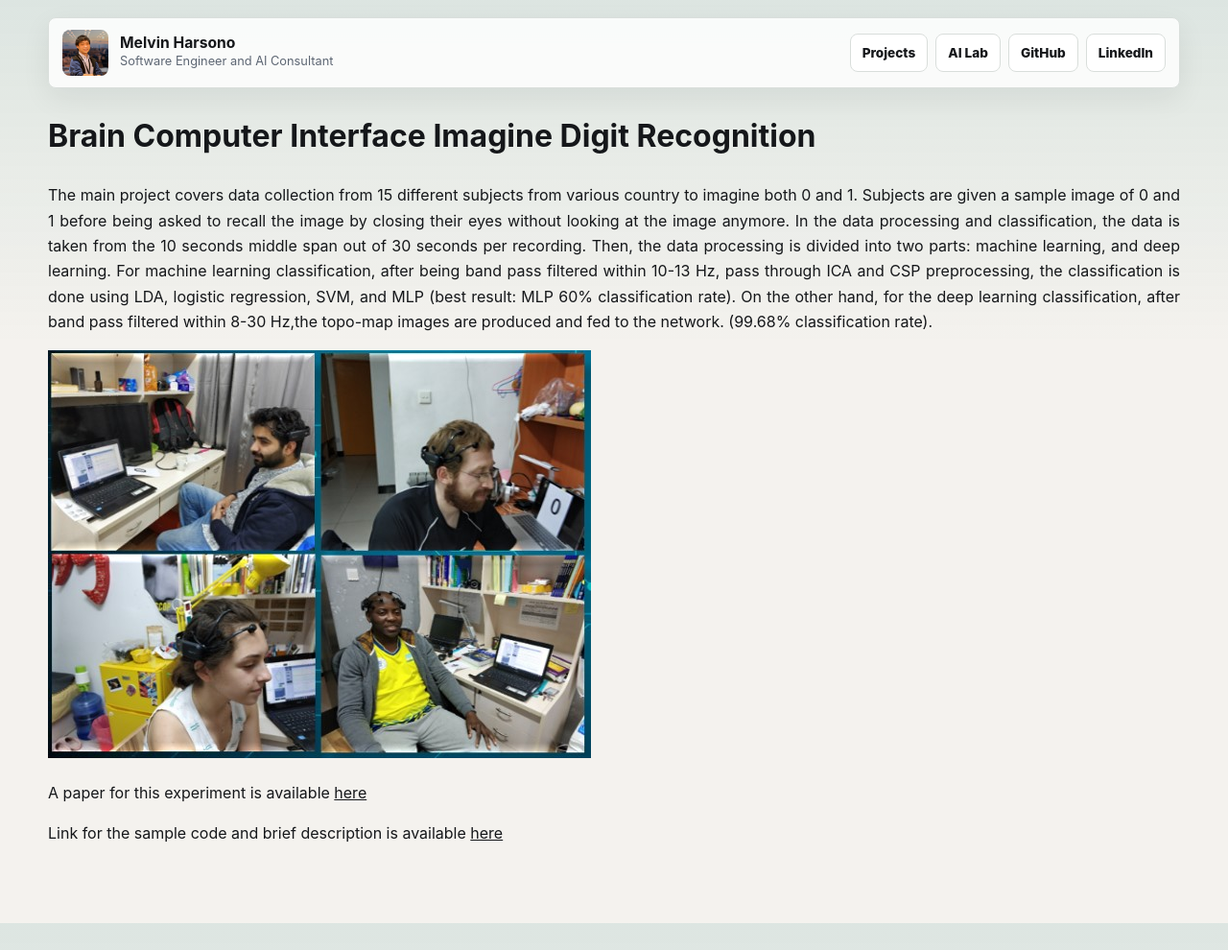
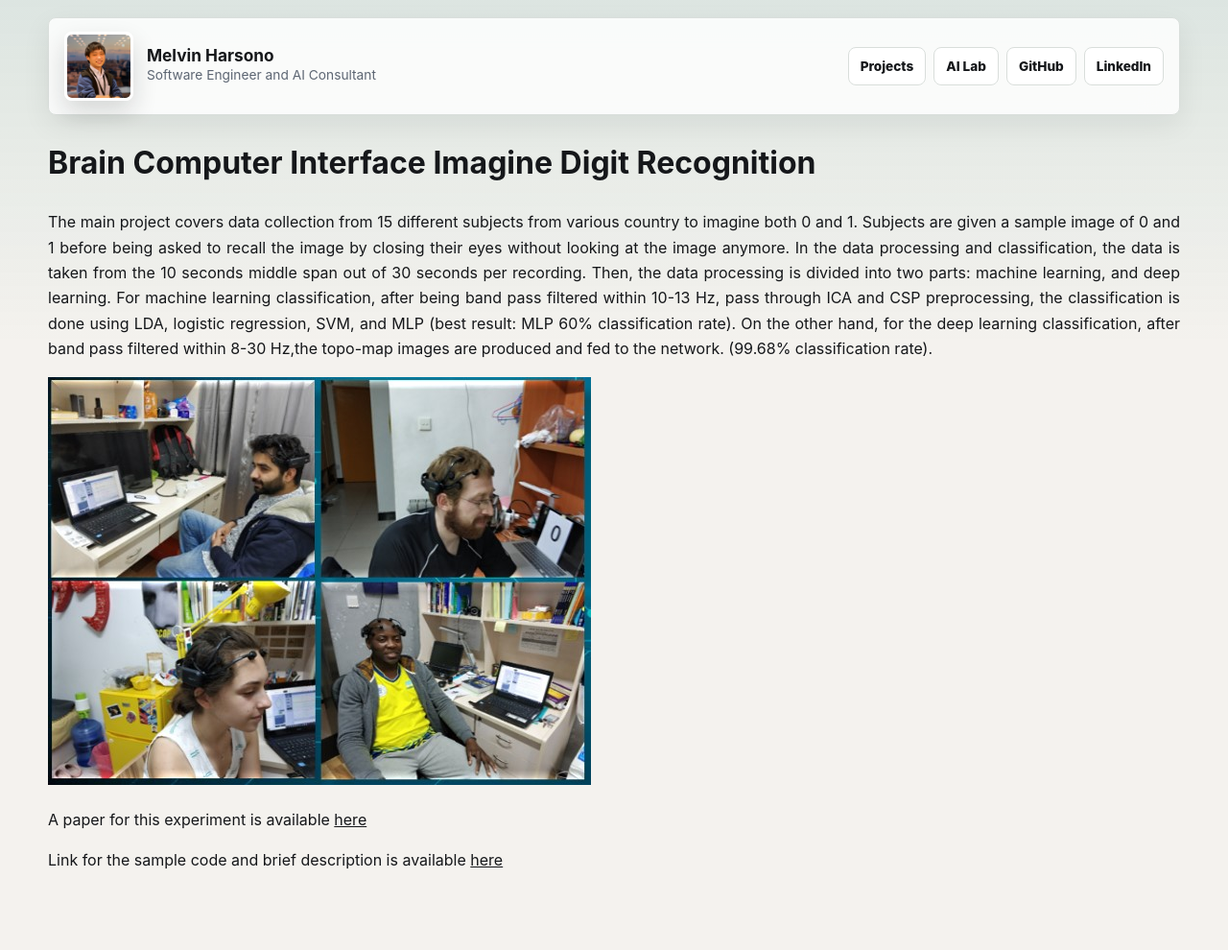
Before and after one commit to Melvin555/Melvin555.github.io, a Jekyll site: the page built from BCI-Imagination.md, in a window 1280 px wide and 990 px high. Shown: the whole window at 96% size. Built offline with Jekyll 4.4.1, drawn with Linux system fonts in a browser that asks for light colours; our own code applies the rules of GitHub Pages for plain Markdown files.

Commit message:
update page layout

```diff
--- a/assets/css/style.scss
+++ b/assets/css/style.scss
@@ -54,7 +54,7 @@ a {
   gap: 24px;
   width: min(1180px, calc(100% - 40px));
   margin: 18px auto 0;
-  padding: 12px 14px;
+  padding: 14px 16px;
   background: rgba(255, 255, 255, 0.82);
   border: 1px solid var(--line);
   border-radius: var(--radius);
@@ -65,16 +65,18 @@ a {
 .brand {
   display: inline-flex;
   align-items: center;
-  gap: 12px;
+  gap: 14px;
   min-width: 0;
   text-decoration: none;
 }
 
 .brand img {
-  width: 48px;
-  height: 48px;
+  width: 72px;
+  height: 72px;
   object-fit: cover;
   border-radius: var(--radius);
+  border: 3px solid #ffffff;
+  box-shadow: 0 12px 26px rgba(21, 23, 26, 0.16);
 }
 
 .brand strong,
@@ -83,13 +85,13 @@ a {
 }
 
 .brand strong {
-  font-size: 0.98rem;
+  font-size: 1.08rem;
   line-height: 1.1;
 }
 
 .brand em {
   color: var(--muted);
-  font-size: 0.8rem;
+  font-size: 0.86rem;
   font-style: normal;
 }
 
@@ -136,11 +138,11 @@ a {
 
 .hero-panel {
   display: grid;
-  grid-template-columns: minmax(0, 1fr) 330px;
-  gap: 30px;
+  grid-template-columns: minmax(0, 1fr) 300px;
+  gap: 28px;
   align-items: center;
-  min-height: 560px;
-  padding: clamp(34px, 6vw, 72px);
+  min-height: 430px;
+  padding: clamp(28px, 4.5vw, 52px);
   background:
     linear-gradient(135deg, rgba(255, 255, 255, 0.96), rgba(233, 239, 237, 0.92)),
     var(--surface);
@@ -160,18 +162,18 @@ a {
 }
 
 .hero-panel h1 {
-  max-width: 840px;
-  margin: 0 0 20px;
-  font-size: clamp(3.2rem, 7vw, 6.2rem);
-  line-height: 0.96;
+  max-width: 760px;
+  margin: 0 0 18px;
+  font-size: clamp(2.35rem, 5vw, 4.55rem);
+  line-height: 1.02;
   letter-spacing: 0;
 }
 
 .intro {
-  max-width: 720px;
-  margin: 0 0 28px;
+  max-width: 680px;
+  margin: 0 0 24px;
   color: #3f4751;
-  font-size: 1.12rem;
+  font-size: 1.04rem;
 }
 
 .action-row {
@@ -192,8 +194,8 @@ a {
 }
 
 .signal-board div {
-  min-height: 112px;
-  padding: 18px;
+  min-height: 96px;
+  padding: 16px;
   background: var(--ink);
   border-left: 5px solid var(--gold);
   border-radius: var(--radius);
@@ -220,7 +222,7 @@ a {
 .signal-board strong {
   display: block;
   color: #ffffff;
-  font-size: 1rem;
+  font-size: 0.95rem;
   line-height: 1.35;
 }
 
```
Also changed, not shown: index.md (+15 -8 lines).
